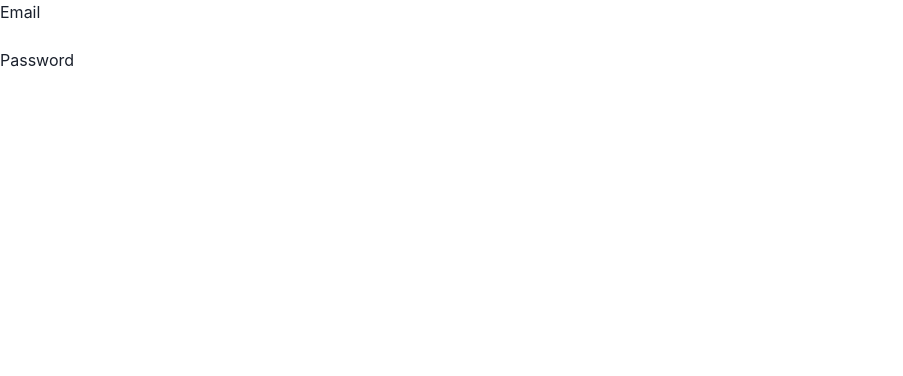
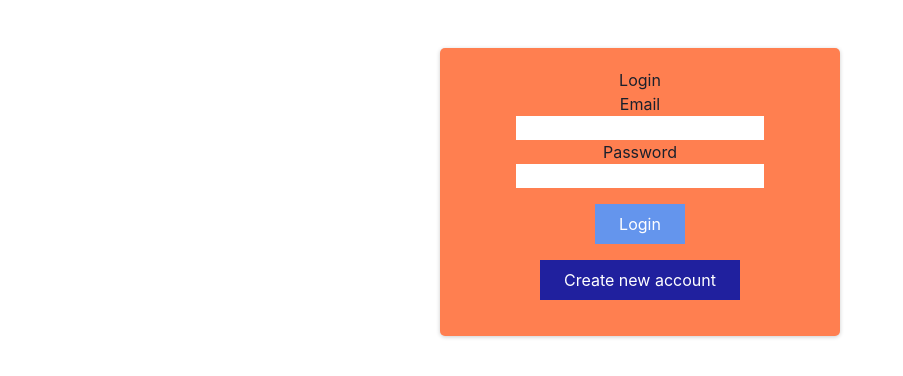
Before and after one commit to dyj0183/React-NextJS-Budget-App, a Next.js app: page /auth in a window 1280 px wide. Shown: the top 376 px of the page, without its empty margins (0-903 px from the left). Built offline with nearby package versions, Linux system fonts and the light colour scheme.

Commit message:
created basic sign up and login form with css

```diff
--- a/components/auth/auth-form.js
+++ b/components/auth/auth-form.js
@@ -1,8 +1,12 @@
-import classess from "./auth-form.module.css";
+import classes from "./auth-form.module.css";
+import { useState } from "react";
 
 const AuthForm = () => {
+	const [chooseLogin, setChooseLogin] = useState(true);
+
 	return (
-		<div>
+		<div className={classes.card}>
+			<h1>{chooseLogin ? "Login" : "Sign Up"}</h1>
 			<form>
 				<div>
 					<label htmlFor="email">Email</label>
@@ -14,6 +18,10 @@ const AuthForm = () => {
 					<br />
 					<input type="text" id="password" name="password" />
 				</div>
+				<div>
+					<button className={classes.authButton}>{chooseLogin ? 'Login' : 'Create Account'}</button>
+                    <button type="button" className={classes.toggleButton}>{chooseLogin ? 'Create new account' : 'Login with existing account'}</button>
+				</div>
 			</form>
 		</div>
 	);
--- a/components/auth/auth-form.module.css
+++ b/components/auth/auth-form.module.css
@@ -0,0 +1,28 @@
+.card {
+    margin: 3rem auto;
+    max-width: 25rem;
+    width: 90%;
+    padding: 20px;
+    border-radius: 5px;
+    text-align: center;
+    box-shadow: 0 1px 4px rgba(0, 0, 0, 0.2);
+    background-color: coral;
+}
+
+.authButton {
+    background-color: cornflowerblue;
+    max-width: 15rem;
+    margin: 1rem auto;
+    padding: 0.5rem 1.5rem;
+    display: block;
+    color: white;
+}
+
+.toggleButton {
+    background-color: rgb(32, 32, 158);
+    max-width: 15rem;
+    margin: 1rem auto;
+    padding: 0.5rem 1.5rem;
+    display: block;
+    color: white;
+}
```
